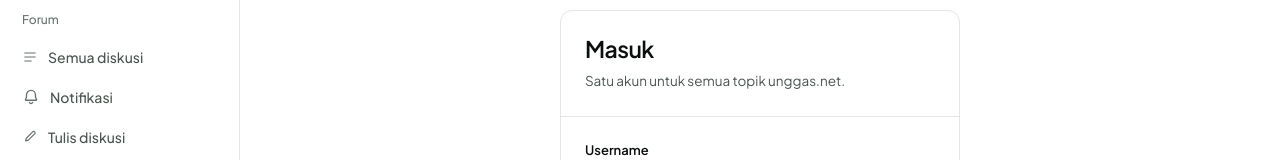
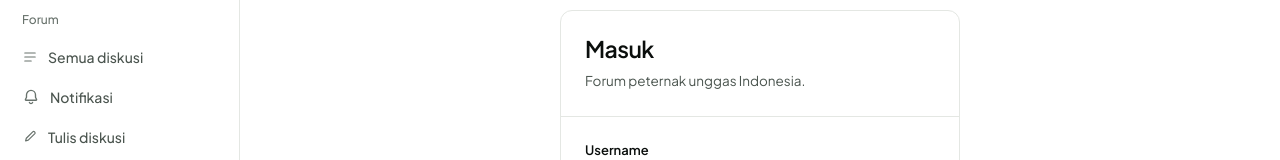
Before and after one commit to Arg-z/unggas-net, a Next.js app in the folder app/: page /masuk in a window 1280 px wide. Shown: the part 121-281 px from the top of the page. Built offline with nearby package versions, Linux system fonts and the light colour scheme; no server answers.

Commit message:
Ubah tagline topik menjadi identitas situs

```diff
--- a/app/src/app/(auth)/masuk/page.tsx
+++ b/app/src/app/(auth)/masuk/page.tsx
@@ -26,7 +26,7 @@ export default async function MasukPage({
 
   return (
     <main id="konten" tabIndex={-1} className="py-2 sm:py-6 md:grid md:min-h-[calc(100svh-12rem)] md:content-center">
-      <AuthShell judul="Masuk" sub="Satu akun untuk semua topik unggas.net.">
+      <AuthShell judul="Masuk" sub="Forum peternak unggas Indonesia.">
         {pesan && (
           <p role="status" className="alert-ok mb-4">
             {pesan}
--- a/app/src/components/KartuTamu.tsx
+++ b/app/src/components/KartuTamu.tsx
@@ -21,7 +21,7 @@ export function KartuTamu() {
     <div className="rounded-xl border border-border p-3.5">
       <p className="text-[13px] font-semibold text-ink-strong">Ikut berdiskusi</p>
       <p className="mt-1 text-[12px] leading-relaxed text-ink-soft">
-        Satu akun untuk semua topik unggas.net.
+        Forum peternak unggas Indonesia.
       </p>
       <div className="mt-3 flex gap-2">
         <Link href="/masuk" className="btn btn-outline btn-sm flex-1">
```
